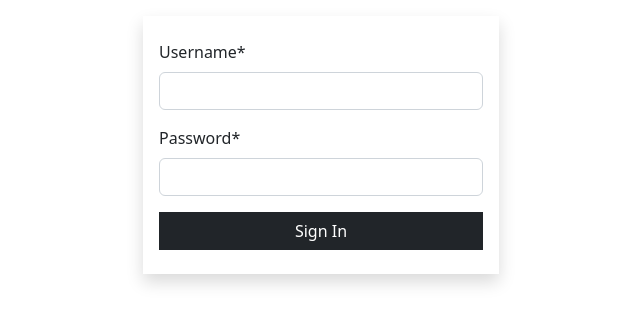
After one commit to walteranyika/data_project, a Django app: page /signin in a window 1280 px wide. The commit adds this page. Shown: the top 325 px of the page, without its empty margins (319-959 px from the left). Run offline with Django 4.2, Linux system fonts and the light colour scheme; some libraries are stand-ins or nearby versions.

Commit message:
Added signin

```diff
--- a/data_project/settings.py
+++ b/data_project/settings.py
@@ -138,3 +138,5 @@ MESSAGE_TAGS = {
     messages.DEBUG: "alert-dark",
     messages.WARNING: "alert-warning",
 }
+
+LOGIN_URL = "/signin"
--- a/data_project/urls.py
+++ b/data_project/urls.py
@@ -24,6 +24,8 @@ from main_app import views
 urlpatterns = [
     path('', views.home, name="home"),
     path('employees', views.all_employees, name="all"),
+    path('signin', views.signin, name="signin"),
+    path('signout', views.signout, name="signout"),
     path('search', views.search_employees, name="search"),
     path('employees/<int:emp_id>', views.employee_details, name="details"),
     path('employees/delete/<int:emp_id>', views.employee_delete, name="delete"),
--- a/main_app/app_forms.py
+++ b/main_app/app_forms.py
@@ -16,3 +16,8 @@ class EmployeeForm(forms.ModelForm):
             "dob": "Date Of Birth",
             "email": "Email Address"
         }
+
+
+class LoginForm(forms.Form):
+    username = forms.CharField(max_length=60)
+    password = forms.CharField(max_length=60, widget=forms.PasswordInput)
--- a/main_app/management/commands/populate.py
+++ b/main_app/management/commands/populate.py
@@ -31,3 +31,5 @@ class Command(BaseCommand):
         )
 
         # celery tasks
+
+        # python manage.py changepassword admin
--- a/main_app/views.py
+++ b/main_app/views.py
@@ -1,16 +1,19 @@
 from datetime import datetime
 
 from django.contrib import messages
+from django.contrib.auth import authenticate, login, logout
+from django.contrib.auth.decorators import login_required
 from django.core.paginator import Paginator
 from django.db.models import Q
 from django.shortcuts import render, redirect, get_object_or_404
 
-from main_app.app_forms import EmployeeForm
+from main_app.app_forms import EmployeeForm, LoginForm
 from main_app.models import Employee
 
 
 # info, success, error, debug, warning
 # Create your views here.
+@login_required
 def home(request):
     if request.method == "POST":
         form = EmployeeForm(request.POST, request.FILES)
@@ -28,6 +31,7 @@ def home(request):
 
 # All employees
 # One employee
+@login_required
 def all_employees(request):
     employees = Employee.objects.all()  # SELECT * FROM employees
     # employees = Employee.objects.all().order_by("-salary")
@@ -46,12 +50,14 @@ def all_employees(request):
     return render(request, "all_employees.html", {"employees": data})
 
 
+@login_required
 def employee_details(request, emp_id):
     employee = Employee.objects.get(pk=emp_id)  # SELECT * FROM employees WHERE id=1
     return render(request, "employee_details.html", {"employee": employee})
 
 
 # employees/delete/12000
+@login_required
 def employee_delete(request, emp_id):
     employee = get_object_or_404(Employee, pk=emp_id)
     employee.delete()
@@ -59,6 +65,7 @@ def employee_delete(request, emp_id):
     return redirect("all")
 
 
+@login_required
 def search_employees(request):
     search_word = request.GET["search_word"]
     employees = Employee.objects.filter(
@@ -71,6 +78,7 @@ def search_employees(request):
     return render(request, "all_employees.html", {"employees": data})
 
 
+@login_required
 def employee_update(request, emp_id):
     employee = get_object_or_404(Employee, pk=emp_id)  # SELECT * FROM employees WHERE id=1
     if request.method == "POST":
@@ -82,3 +90,29 @@ def employee_update(request, emp_id):
     else:
         form = EmployeeForm(instance=employee)
     return render(request, "update.html", {"form": form})
+
+
+def signin(request):
+    if request.method == "GET":
+        form = LoginForm()
+        return render(request, "login.html", {"form": form})
+    elif request.method == "POST":
+        form = LoginForm(request.POST)
+        if form.is_valid():
+            username = form.cleaned_data['username']
+            password = form.cleaned_data['password']
+            user = authenticate(request, username=username, password=password)
+            if user:
+                login(request, user)
+                return redirect('home')
+        messages.error(request, "Wrong username or password")
+        return render(request, "login.html", {"form": form})
+
+
+# python manage.py createsuperuser
+# python manage.py changepassword admin
+
+@login_required
+def signout(request):
+    logout(request)
+    return redirect('signin')
--- a/templates/employee_details.html
+++ b/templates/employee_details.html
@@ -34,3 +34,5 @@
         </div>
     </div>
 {% endblock %}
+
+{# view, add, delete, change#}
--- /dev/null
+++ b/templates/login.html
@@ -0,0 +1,20 @@
+{% extends 'base_template.html' %}
+{% load crispy_forms_filters %}
+
+{% block title %}
+    Sign In
+{% endblock %}
+
+{% block content %}
+    <div class="container">
+        <div class="row justify-content-center">
+            <div class="col-sm-4">
+                <form action="{% url 'signin' %}" method="post" enctype="multipart/form-data" class="shadow py-4 px-3 mt-3">
+                    {% csrf_token %}
+                    {{ form | crispy }}
+                    <button class="btn btn-dark rounded-0 w-100">Sign In</button>
+                </form>
+            </div>
+        </div>
+    </div>
+{% endblock %}
```
Also changed, not shown: templates/navbar.html (+20 -4 lines).
